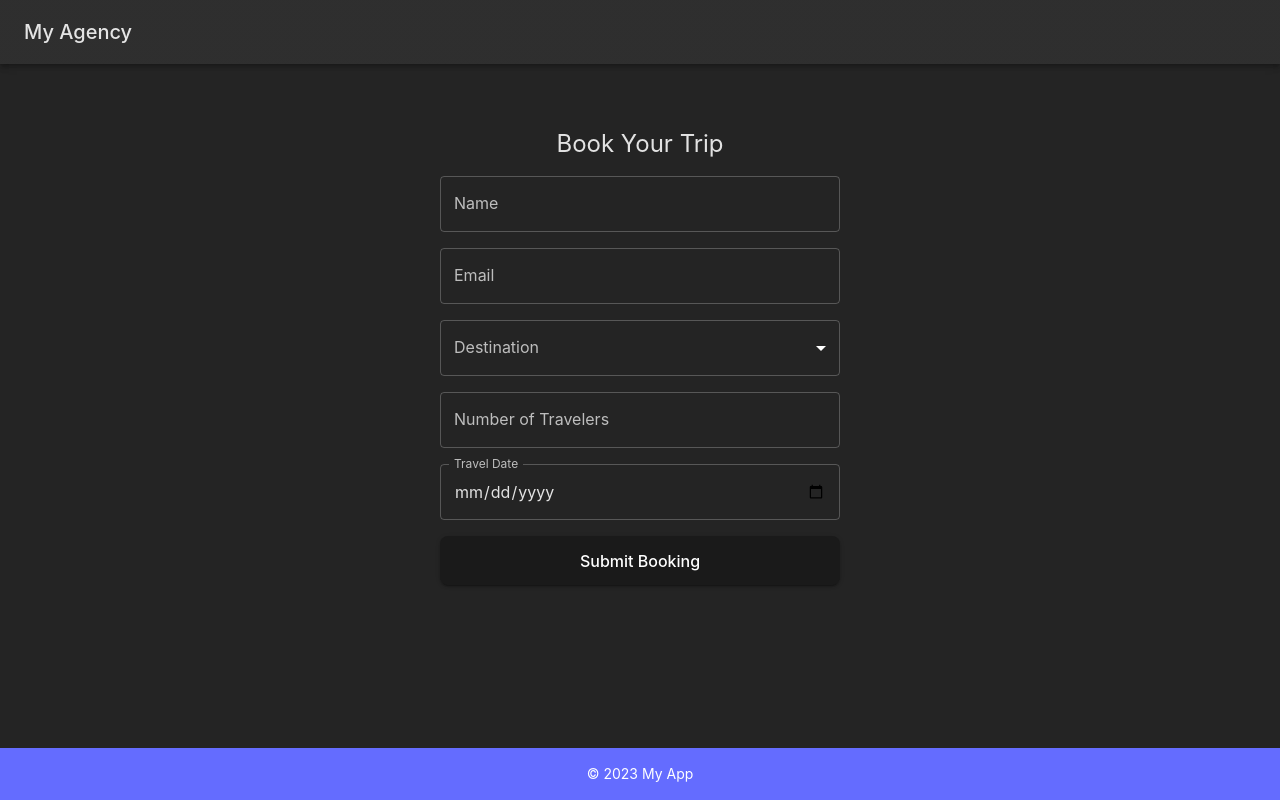
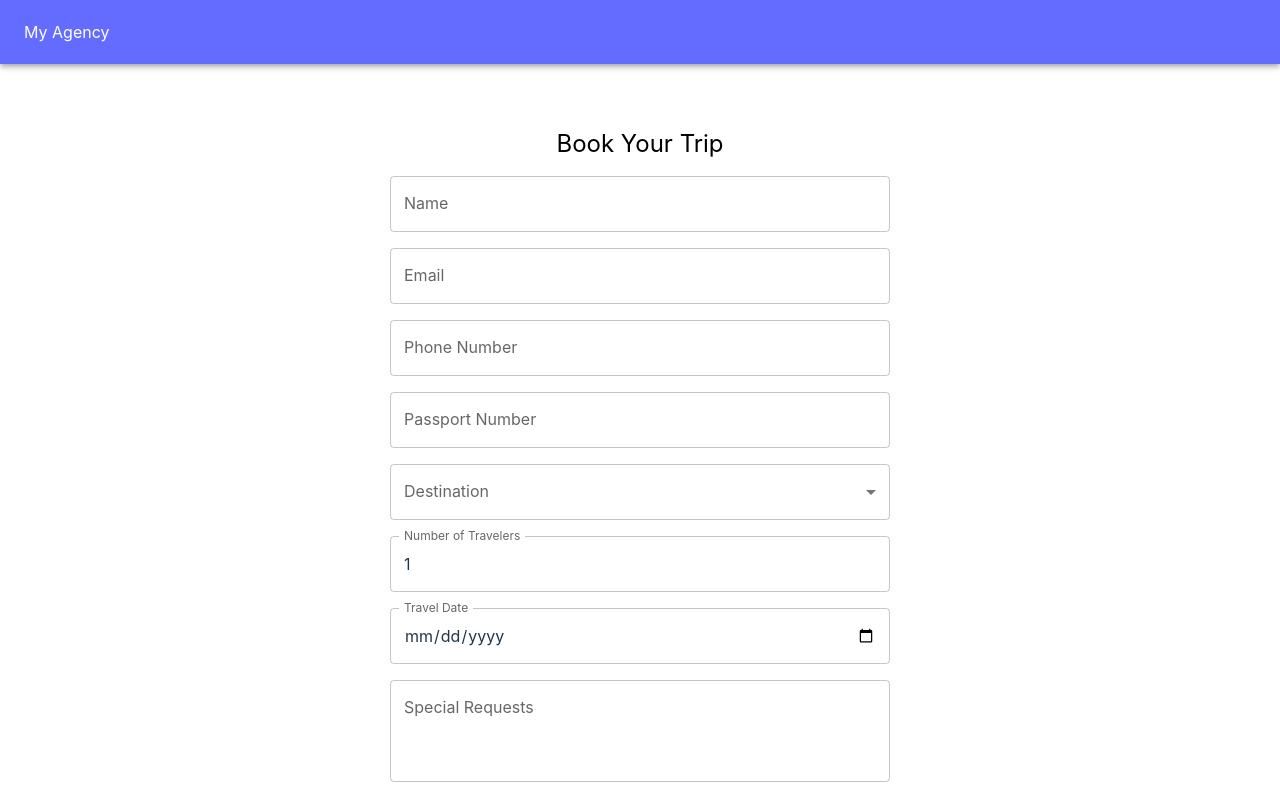
Before and after one commit to enxhisheta/reactHookForm, a React (Vite) app: page / in a window 1280 px wide. Shown: the top 800 px of the page. Built offline with nearby package versions, Linux system fonts and the light colour scheme.

Commit message:
refactored form

```diff
--- a/package.json
+++ b/package.json
@@ -12,6 +12,7 @@
   "dependencies": {
     "@emotion/react": "^11.13.3",
     "@emotion/styled": "^11.13.0",
+    "@mui/icons-material": "^6.1.6",
     "@mui/material": "^6.1.6",
     "react": "^18.3.1",
     "react-dom": "^18.3.1",
--- a/src/UI/Form.tsx
+++ b/src/UI/Form.tsx
@@ -1,35 +1,92 @@
-import React from "react";
-import { useForm, SubmitHandler } from "react-hook-form";
-import { TextField, Button, MenuItem, Box, Typography } from "@mui/material";
+import { useState, FormEvent, ChangeEvent } from "react";
+import {
+  TextField,
+  Button,
+  MenuItem,
+  Box,
+  Typography,
+  Checkbox,
+  FormControlLabel,
+} from "@mui/material";
 
 type BookingInputs = {
   name: string;
   email: string;
+  phone: string;
+  passportNumber: string;
   destination: string;
   travelers: number;
   date: string;
+  specialRequests: string;
+  agreeToTerms: boolean;
 };
 
 const Form: React.FC = () => {
-  const {
-    register,
-    handleSubmit,
-    formState: { errors },
-  } = useForm<BookingInputs>();
+  const [formData, setFormData] = useState<BookingInputs>({
+    name: "",
+    email: "",
+    phone: "",
+    passportNumber: "",
+    destination: "",
+    travelers: 1,
+    date: "",
+    specialRequests: "",
+    agreeToTerms: false,
+  });
 
-  const onSubmit: SubmitHandler<BookingInputs> = (data) => {
-    console.log(data);
+  const [errors, setErrors] = useState<Partial<BookingInputs>>({});
+
+  const validateForm = () => {
+    const newErrors: Partial<BookingInputs> = {};
+
+    if (!formData.name) newErrors.name = "Name is required";
+    if (!formData.email) {
+      newErrors.email = "Email is required";
+    } else if (
+      !/^[a-zA-Z0-9_.+-]+@[a-zA-Z0-9-]+\.[a-zA-Z0-9-.]+$/.test(formData.email)
+    ) {
+      newErrors.email = "Enter a valid email address";
+    }
+    if (!formData.phone) {
+      newErrors.phone = "Phone number is required";
+    } else if (!/^[0-9]{10,15}$/.test(formData.phone)) {
+      newErrors.phone = "Enter a valid phone number";
+    }
+    if (!formData.passportNumber)
+      newErrors.passportNumber = "Passport number is required";
+    if (!formData.destination)
+      newErrors.destination = "Please select a destination";
+    if (!formData.date) newErrors.date = "Please select a travel date";
+    if (!formData.agreeToTerms) newErrors.agreeToTerms = false;
+
+    setErrors(newErrors);
+    return Object.keys(newErrors).length === 0;
+  };
+
+  const handleSubmit = (e: FormEvent) => {
+    e.preventDefault();
+    if (validateForm()) {
+      console.log(formData);
+    }
+  };
+
+  const handleChange = (e: ChangeEvent<HTMLInputElement>) => {
+    const { name, value, type, checked } = e.target;
+    setFormData((prev) => ({
+      ...prev,
+      [name]: type === "checkbox" ? checked : value,
+    }));
   };
 
   return (
     <Box
       component="form"
-      onSubmit={handleSubmit(onSubmit)}
+      onSubmit={handleSubmit}
       sx={{
         display: "flex",
         flexDirection: "column",
         gap: 2,
-        maxWidth: 400,
+        maxWidth: 500,
         mx: "auto",
         mt: 4,
       }}
@@ -39,64 +96,112 @@ const Form: React.FC = () => {
       </Typography>
 
       <TextField
+        name="name"
         label="Name"
         variant="outlined"
-        {...register("name", { required: "Name is required" })}
+        value={formData.name}
+        onChange={handleChange}
         error={!!errors.name}
-        helperText={errors.name?.message}
+        helperText={errors.name}
       />
 
       <TextField
+        name="email"
         label="Email"
         variant="outlined"
-        {...register("email", {
-          required: "Email is required",
-          pattern: {
-            value: /^[a-zA-Z0-9_.+-]+@[a-zA-Z0-9-]+\.[a-zA-Z0-9-.]+$/,
-            message: "Enter a valid email address",
-          },
-        })}
+        value={formData.email}
+        onChange={handleChange}
         error={!!errors.email}
-        helperText={errors.email?.message}
+        helperText={errors.email}
       />
 
       <TextField
+        name="phone"
+        label="Phone Number"
+        variant="outlined"
+        value={formData.phone}
+        onChange={handleChange}
+        error={!!errors.phone}
+        helperText={errors.phone}
+      />
+
+      <TextField
+        name="passportNumber"
+        label="Passport Number"
+        variant="outlined"
+        value={formData.passportNumber}
+        onChange={handleChange}
+        error={!!errors.passportNumber}
+        helperText={errors.passportNumber}
+      />
+
+      <TextField
+        name="destination"
         label="Destination"
         select
         variant="outlined"
-        defaultValue=""
-        {...register("destination", {
-          required: "Please select a destination",
-        })}
+        value={formData.destination}
+        onChange={handleChange}
         error={!!errors.destination}
-        helperText={errors.destination?.message}
+        helperText={errors.destination}
       >
         <MenuItem value="cairo">Cairo</MenuItem>
-        <MenuItem value="jordan">Jordan</MenuItem>
+        <MenuItem value="tokyo">Tokyo</MenuItem>
+        <MenuItem value="new_york">New York</MenuItem>
+        <MenuItem value="sydney">Sydney</MenuItem>
         <MenuItem value="san_francisco">San Francisco</MenuItem>
       </TextField>
 
       <TextField
+        name="travelers"
         label="Number of Travelers"
         type="number"
         variant="outlined"
-        {...register("travelers", {
-          required: "Please specify the number of travelers",
-          min: { value: 1, message: "Must be at least 1 traveler" },
-        })}
+        value={formData.travelers}
+        onChange={handleChange}
         error={!!errors.travelers}
-        helperText={errors.travelers?.message}
+        helperText={errors.travelers}
       />
 
       <TextField
+        name="date"
         label="Travel Date"
         type="date"
         variant="outlined"
-        InputLabelProps={{ shrink: true }}
-        {...register("date", { required: "Please select a travel date" })}
+        slotProps={{
+          inputLabel: { shrink: true },
+        }}
+        value={formData.date}
+        onChange={handleChange}
         error={!!errors.date}
-        helperText={errors.date?.message}
+        helperText={errors.date}
       />
+
+      <TextField
+        name="specialRequests"
+        label="Special Requests"
+        variant="outlined"
+        multiline
+        rows={3}
+        value={formData.specialRequests}
+        onChange={handleChange}
+      />
+
+      <FormControlLabel
+        control={
+          <Checkbox
+            name="agreeToTerms"
+            checked={formData.agreeToTerms}
+            onChange={handleChange}
+          />
+        }
+        label="I agree to the terms and conditions"
+      />
+      {errors.agreeToTerms && (
+        <Typography variant="caption" color="error">
+          {errors.agreeToTerms}
+        </Typography>
+      )}
 
       <Button type="submit" variant="contained" color="primary">
         Submit Booking
--- a/src/UI/Layout.tsx
+++ b/src/UI/Layout.tsx
@@ -1,16 +1,55 @@
 import { ReactNode } from "react";
-import { AppBar, Toolbar, Typography, Container, Box } from "@mui/material";
+//import { ThemeProvider } from "@mui/material/styles";
+import {
+  AppBar,
+  Toolbar,
+  Typography,
+  Container,
+  Box,
+  // ToggleButton,
+  // ToggleButtonGroup,
+} from "@mui/material";
+// import { LightMode, DarkMode } from "@mui/icons-material";
+//import { useTheme } from "../store/ThemeContext";
+import { lightTheme, darkTheme } from "../theme";
 
 interface LayoutProps {
   children: ReactNode;
 }
 
 const Layout: React.FC<LayoutProps> = ({ children }) => {
+  // const { isDarkMode, toggleTheme } = useTheme();
+
+  // const handleThemeChange = (
+  //   _event: React.MouseEvent<HTMLElement>,
+  //   value: string
+  // ) => {
+  //   if (value !== null) {
+  //     toggleTheme();
+  //   }
+  // };
+
   return (
+    //<ThemeProvider theme={isDarkMode ? darkTheme : lightTheme}>
     <Box className="layout-container">
       <AppBar position="static">
-        <Toolbar>
-          <Typography variant="h6">My Agency</Typography>
+        <Toolbar sx={{ display: "flex", justifyContent: "space-between" }}>
+          <Typography>My Agency</Typography>
+          {/* <ToggleButtonGroup
+              color="standard"
+              value={isDarkMode ? "dark" : "light"}
+              exclusive
+              onChange={handleThemeChange}
+              aria-label="theme toggle"
+              size="small"
+            >
+              <ToggleButton value="light">
+                <LightMode />
+              </ToggleButton>
+              <ToggleButton value="dark">
+                <DarkMode />
+              </ToggleButton>
+            </ToggleButtonGroup> */}
         </Toolbar>
       </AppBar>
 
@@ -19,9 +58,10 @@ const Layout: React.FC<LayoutProps> = ({ children }) => {
       </Container>
 
       <Box component="footer" className="layout-footer">
-        <Typography variant="body2">© 2023 My App</Typography>
+        <Typography>© 2023 My App</Typography>
       </Box>
     </Box>
+    //</ThemeProvider>
   );
 };
 
--- a/src/index.css
+++ b/src/index.css
@@ -1,10 +1,6 @@
 :root {
-  font-family: Inter, system-ui, Avenir, Helvetica, Arial, sans-serif;
   line-height: 1.5;
   font-weight: 400;
-  color-scheme: light dark;
-  color: rgba(255, 255, 255, 0.87);
-  background-color: #242424;
   font-synthesis: none;
   text-rendering: optimizeLegibility;
   -webkit-font-smoothing: antialiased;
@@ -15,32 +11,17 @@ body {
   margin: 0;
   min-width: 320px;
   min-height: 100vh;
-  background-color: #242424;
+  background-color: var(--background-default);
+  color-scheme: light dark;
 }
 
 a {
   font-weight: 500;
-  color: #646cff;
   text-decoration: none;
-}
-a:hover {
-  color: #535bf2;
 }
 
 button {
   cursor: pointer;
-}
-
-.logo {
-  height: 6em;
-  padding: 1.5em;
-  transition: filter 300ms;
-}
-.logo:hover {
-  filter: drop-shadow(0 0 2em #646cffaa);
-}
-.logo.react:hover {
-  filter: drop-shadow(0 0 2em #61dafbaa);
 }
 
 .layout-container {
@@ -57,6 +38,6 @@ button {
 .layout-footer {
   padding: 1rem 0;
   text-align: center;
-  background-color: var(--primary-color, #646cff);
-  color: var(--footer-text-color, white);
+  background-color: #646cff;
+  color: #fff;
 }
--- a/src/main.tsx
+++ b/src/main.tsx
@@ -1,13 +1,12 @@
 import React from "react";
 import ReactDOM from "react-dom/client";
 import App from "./App";
-import theme from "./theme";
 import "./index.css";
-import { ThemeProvider } from "@mui/material/styles";
+import { ThemeProvider } from "./store/ThemeContext";
 
 ReactDOM.createRoot(document.getElementById("root") as HTMLElement).render(
   <React.StrictMode>
-    <ThemeProvider theme={theme}>
+    <ThemeProvider>
       <App />
     </ThemeProvider>
   </React.StrictMode>
--- /dev/null
+++ b/src/store/ThemeContext.tsx
@@ -0,0 +1,45 @@
+import React, { createContext, useState, ReactNode, useContext } from "react";
+import { ThemeProvider as MuiThemeProvider, Theme } from "@mui/material/styles";
+import { lightTheme, darkTheme } from "../theme";
+
+interface ThemeContextType {
+  isDarkMode: boolean;
+  toggleTheme: () => void;
+}
+
+const ThemeContext = createContext<ThemeContextType | undefined>(undefined);
+
+interface ThemeProviderProps {
+  children: ReactNode;
+}
+
+const ThemeProvider: React.FC<ThemeProviderProps> = ({ children }) => {
+  const [isDarkMode, setIsDarkMode] = useState<boolean>(
+    localStorage.getItem("theme") === "dark"
+  );
+
+  const toggleTheme = () => {
+    const newTheme = !isDarkMode;
+    setIsDarkMode(newTheme);
+    localStorage.setItem("theme", newTheme ? "dark" : "light");
+  };
+
+  const theme: Theme = isDarkMode ? darkTheme : lightTheme;
+
+  return (
+    <ThemeContext.Provider value={{ isDarkMode, toggleTheme }}>
+      <MuiThemeProvider theme={theme}>{children}</MuiThemeProvider>
+    </ThemeContext.Provider>
+  );
+};
+
+const useTheme = () => {
+  const context = useContext(ThemeContext);
+  if (!context) {
+    throw new Error("useTheme must be used within a ThemeProvider");
+  }
+  return context;
+};
+
+// eslint-disable-next-line react-refresh/only-export-components
+export { ThemeProvider, useTheme };
```
Also changed, not shown: src/theme.ts (+37 -20 lines), 1 other file (tests, documents, lock files or other folders).
